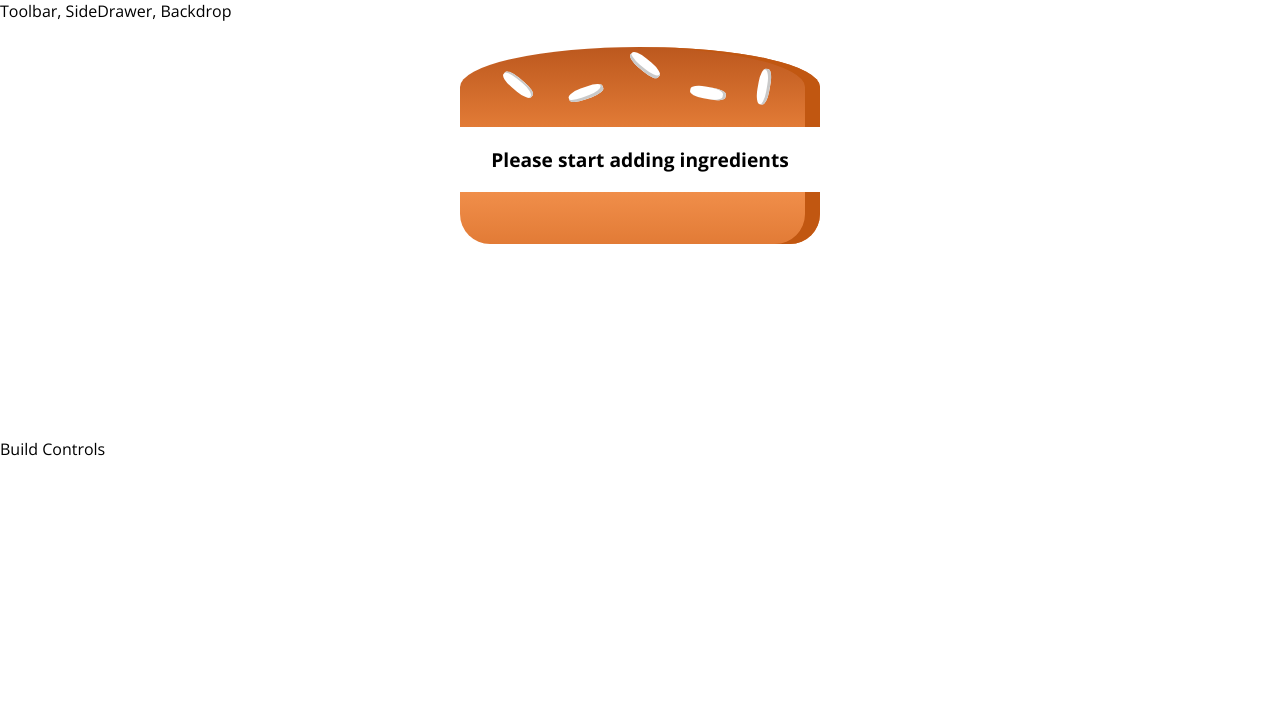
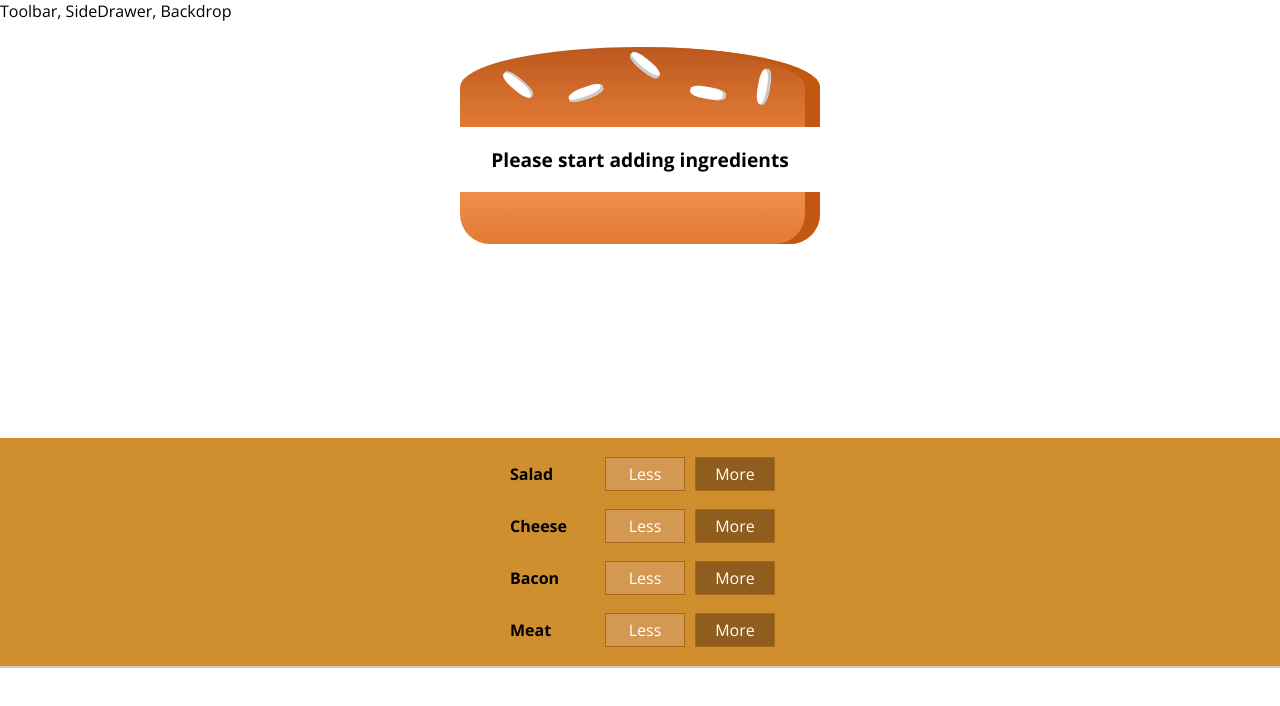
Before and after one commit to JPalka/burger, a React (Create React App) app: page / in a window 1280 px wide. Shown: the top 706 px of the page. Built offline with nearby package versions, Linux system fonts and the light colour scheme.

Commit message:
Add burger controls

```diff
--- a/src/components/Burger/BuildControls/BuildControl/BuildControl.js
+++ b/src/components/Burger/BuildControls/BuildControl/BuildControl.js
@@ -6,7 +6,7 @@
     <div className={classes.BuildControl}>
       <div className={classes.Label}>{props.label}</div>
       <button className={classes.Less}>Less</button>
-      <button className={classes.Less}>More</button>
+      <button className={classes.More}>More</button>
     </div>
   );
 };
--- a/src/components/Burger/BuildControls/BuildControl/BuildControl.module.css
+++ b/src/components/Burger/BuildControls/BuildControl/BuildControl.module.css
@@ -1,40 +1,56 @@
-.OrderButton {
-  background-color: #DAD735;
-  outline: none;
-  cursor: pointer;
-  border: 1px solid #966909;
-  color: #966909;
-  font-family: inherit;
-  font-size: 1.2em;
-  padding: 15px 30px;
-  box-shadow: 2px 2px 2px #966909;
+.BuildControl {
+  display: flex;
+  justify-content: space-between;
+  align-items: center;
+  margin: 5px 0;
 }
 
-.OrderButton:hover, .OrderButton:active {
-  background-color: #A0DB41;
-  border: 1px solid #966909;
-  color: #966909;
+.BuildControl button {
+  display: block;
+  font: inherit;
+  padding: 5px;
+  margin: 0 5px;
+  width: 80px;
+  border: 1px solid #AA6817;
+  cursor: pointer;
+  outline: none;
 }
 
-.OrderButton:disabled {
-  background-color: #C7C6C6;
-  cursor: not-allowed;
-  border: 1px solid #ccc;
-  color: #888888;
+.BuildControl button:disabled {
+  background-color: #AC9980;
+  border: 1px solid #7E7365;
+  color: #ccc;
+  cursor: default;
 }
 
-.OrderButton:not(:disabled) {
-  animation: enable 0.3s linear;
+.BuildControl button:hover:disabled {
+  background-color: #AC9980;
+  color: #ccc;
+  cursor: not-allowed;
 }
 
-@keyframes enable {
-  0% {
-      transform: scale(1);
-  }
-  60% {
-      transform: scale(1.1);
-  }
-  100% {
-      transform: scale(1);
-  }
+.Label {
+  padding: 10px;
+  font-weight: bold;
+  width: 80px;
 }
+
+.BuildControl .Less {
+  background-color: #D39952;
+  color: white;
+}
+
+.BuildControl .More {
+  background-color: #8F5E1E;
+  color: white;
+}
+
+.BuildControl .Less:hover, .BuildControl .Less:active {
+  background-color: #DAA972;
+  color: white;
+}
+
+.BuildControl .More:hover,.BuildControl .More:active {
+  background-color: #99703F;
+  color: white;
+}
--- a/src/components/Burger/BuildControls/BuildControls.js
+++ b/src/components/Burger/BuildControls/BuildControls.js
@@ -1,10 +1,18 @@
 import React from 'react'
 import classes from './BuildControls.module.css'
+import BuildControl from './BuildControl/BuildControl'
+
+const controls = [
+  { label: 'Salad', type: 'salad' },
+  { label: 'Cheese', type: 'cheese' },
+  { label: 'Bacon', type: 'bacon' },
+  { label: 'Meat', type: 'meat' },
+];
 
 const buildControls = (props) => {
   return (
     <div className={classes.BuildControls}>
-
+      {controls.map(ctrl => (<BuildControl key={ctrl.label} label={ctrl.label} />))}
     </div>
   );
 };
--- a/src/containers/BurgerBuilder/BurgerBuilder.js
+++ b/src/containers/BurgerBuilder/BurgerBuilder.js
@@ -1,6 +1,7 @@
 import React, { Component } from 'react'
 import Aux from '../../hoc/Aux';
 import Burger from '../../components/Burger/Burger'
+import BuildControl from '../../components/Burger/BuildControls/BuildControls'
 
 class BurgerBuilder extends Component {
   state = {
@@ -16,7 +17,7 @@
     return(
       <Aux>
         <Burger ingredients={this.state.ingredients} />
-        <div>Build Controls</div>
+        <BuildControl />
       </Aux>
     )
   }
```
